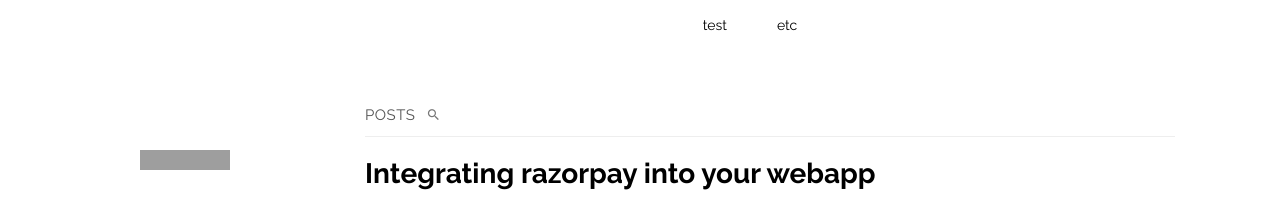
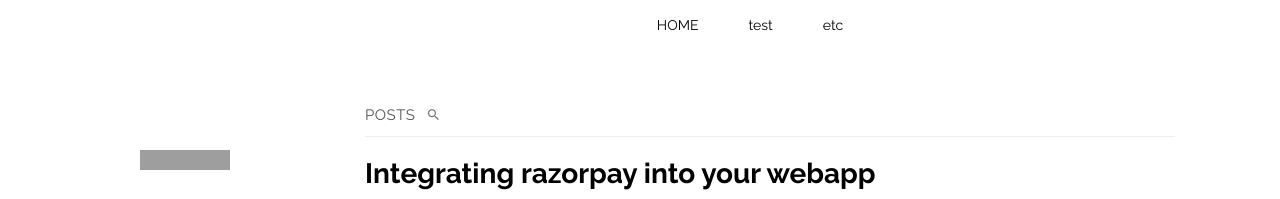
Before and after one commit to jbro321/jbro321.github.io, a Jekyll site: the page built from index.md, in a window 1280 px wide. Shown: the top 199 px of the page. Built offline with Jekyll 4.4.1, drawn with Linux system fonts in a browser that asks for light colours; grey boxes are pictures that could not be loaded.

Commit message:
add HOME category

```diff
--- a/_layouts/default.html
+++ b/_layouts/default.html
@@ -167,8 +167,10 @@
     <section class="content">
       <div class="site-category">
         <ul class='cat1'>
+          <!-- homw category -->
+          <li><a href="/" class="ctext">HOME</a></li>
           <!-- main category1 -->
-          <li ><a href="/category/test" class="ctext">test</a>
+          <li><a href="/category/test" class="ctext">test</a>
           <ul>
             <li><a href="/category/test1" class="ctext">test1</a></li>
           </ul>
```
